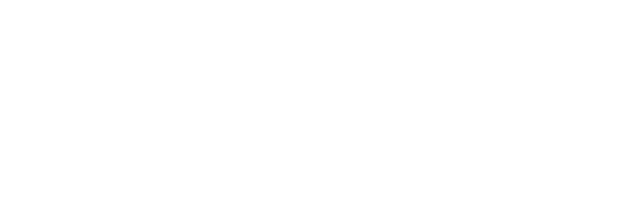
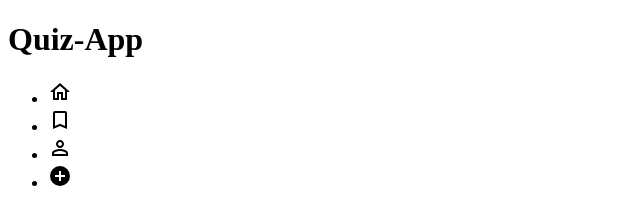
Before and after one commit to Kevinwey/recap-project2, a website: page form.html in a window 1280 px wide. Shown: the whole page, without its empty margins (0-640 px from the left). Drawn offline with Linux system fonts and the light colour scheme.

Commit message:
add formicon

```diff
--- a/components/navigation/navigation.css
+++ b/components/navigation/navigation.css
@@ -37,3 +37,8 @@
 .navigation__link svg {
   fill: currentcolor;
 }
+
+.style {
+  fill: transparent;
+  stroke: white;
+}
--- a/form.html
+++ b/form.html
@@ -0,0 +1,91 @@
+<!DOCTYPE html>
+<html lang="en">
+  <head>
+    <meta charset="UTF-8" />
+    <meta http-equiv="X-UA-Compatible" content="IE=edge" />
+    <meta name="viewport" content="width=device-width, initial-scale=1.0" />
+    <title>Document</title>
+  </head>
+  <body>
+    <header class="header">
+      <h1 class="header__title">Quiz-App</h1>
+    </header>
+
+    <nav class="navigation">
+      <ul class="navigation__list">
+        <li class="navigation__list-item navigation__list-item--active">
+          <a
+            class="navigation__link"
+            href="/index.html"
+            aria-label="go to home page"
+          >
+            <svg
+              xmlns="http://www.w3.org/2000/svg"
+              height="24px"
+              viewbox="0 0 24 24"
+              width="24px"
+            >
+              <path
+                d="M12 5.69l5 4.5V18h-2v-6H9v6H7v-7.81l5-4.5M12 3L2 12h3v8h6v-6h2v6h6v-8h3L12 3z"
+              />
+            </svg>
+          </a>
+        </li>
+        <li class="navigation__list-item">
+          <a
+            class="navigation__link"
+            href="/bookmarks.html"
+            aria-label="go to bookmarks page"
+          >
+            <svg
+              xmlns="http://www.w3.org/2000/svg"
+              height="24px"
+              viewbox="0 0 24 24"
+              width="24px"
+            >
+              <path
+                d="M17 3H7c-1.1 0-2 .9-2 2v16l7-3 7 3V5c0-1.1-.9-2-2-2zm0 15l-5-2.18L7 18V5h10v13z"
+              />
+            </svg>
+          </a>
+        </li>
+        <li class="navigation__list-item">
+          <a
+            class="navigation__link"
+            href="/profile.html"
+            aria-label="go to profile page"
+          >
+            <svg
+              xmlns="http://www.w3.org/2000/svg"
+              height="24px"
+              viewbox="0 0 24 24"
+              width="24px"
+            >
+              <path
+                d="M12 6c1.1 0 2 .9 2 2s-.9 2-2 2-2-.9-2-2 .9-2 2-2m0 9c2.7 0 5.8 1.29 6 2v1H6v-.99c.2-.72 3.3-2.01 6-2.01m0-11C9.79 4 8 5.79 8 8s1.79 4 4 4 4-1.79 4-4-1.79-4-4-4zm0 9c-2.67 0-8 1.34-8 4v3h16v-3c0-2.66-5.33-4-8-4z"
+              />
+            </svg>
+          </a>
+        </li>
+        <li class="navigation__list-item">
+          <a
+            class="navigation__link"
+            href="/form.html"
+            aria-label="go to form page"
+          >
+            <svg
+              xmlns="http://www.w3.org/2000/svg"
+              viewBox="0 0 24 24"
+              width="24px"
+              height="24px"
+            >
+              <path
+                d="M17,13H13V17H11V13H7V11H11V7H13V11H17M12,2A10,10 0 0,0 2,12A10,10 0 0,0 12,22A10,10 0 0,0 22,12A10,10 0 0,0 12,2Z"
+              />
+            </svg>
+          </a>
+        </li>
+      </ul>
+    </nav>
+  </body>
+</html>
```
Also changed, not shown: bookmarks.html (+18 -0 lines), index.html (+18 -0 lines), profile.html (+18 -0 lines), img/plus-circle.svg (added).
